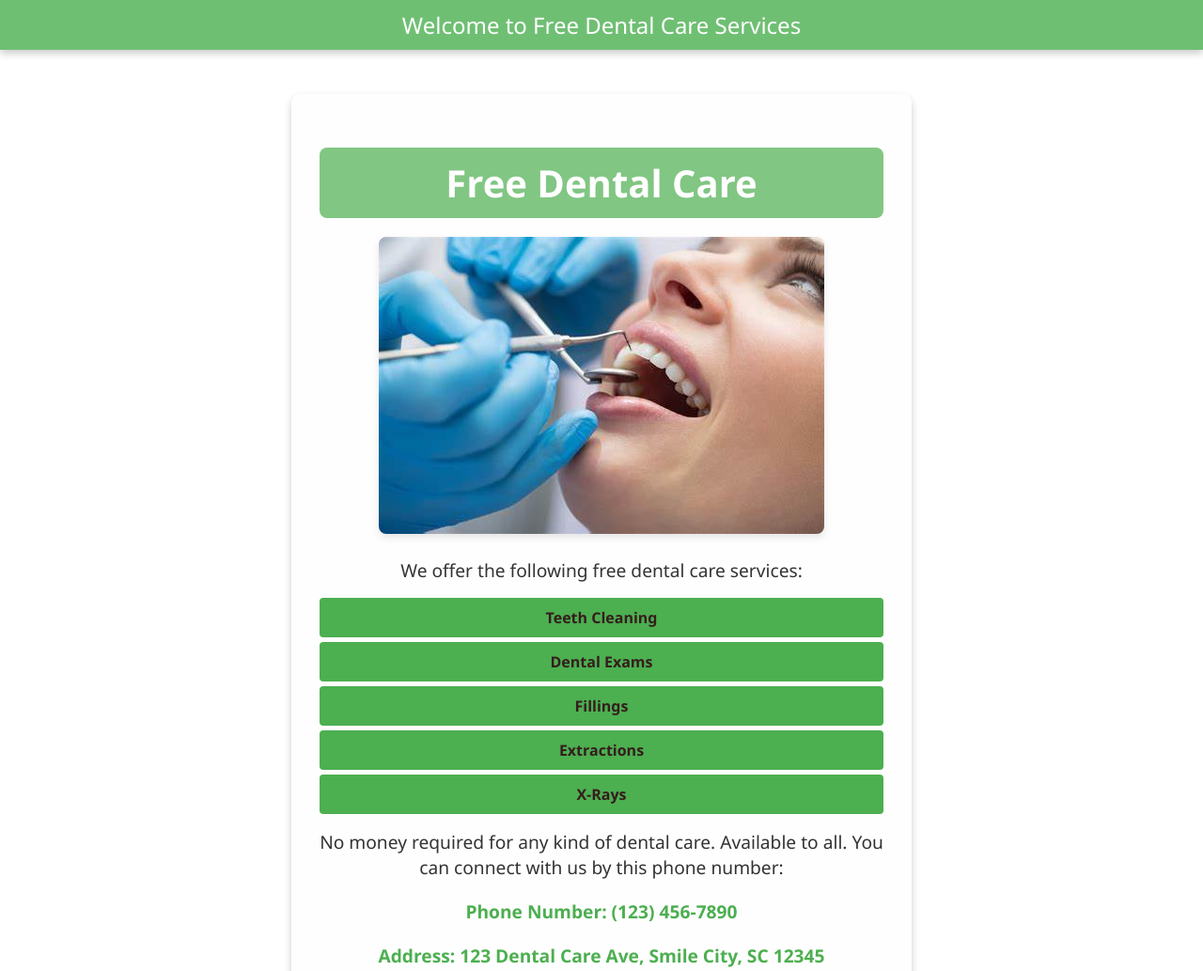
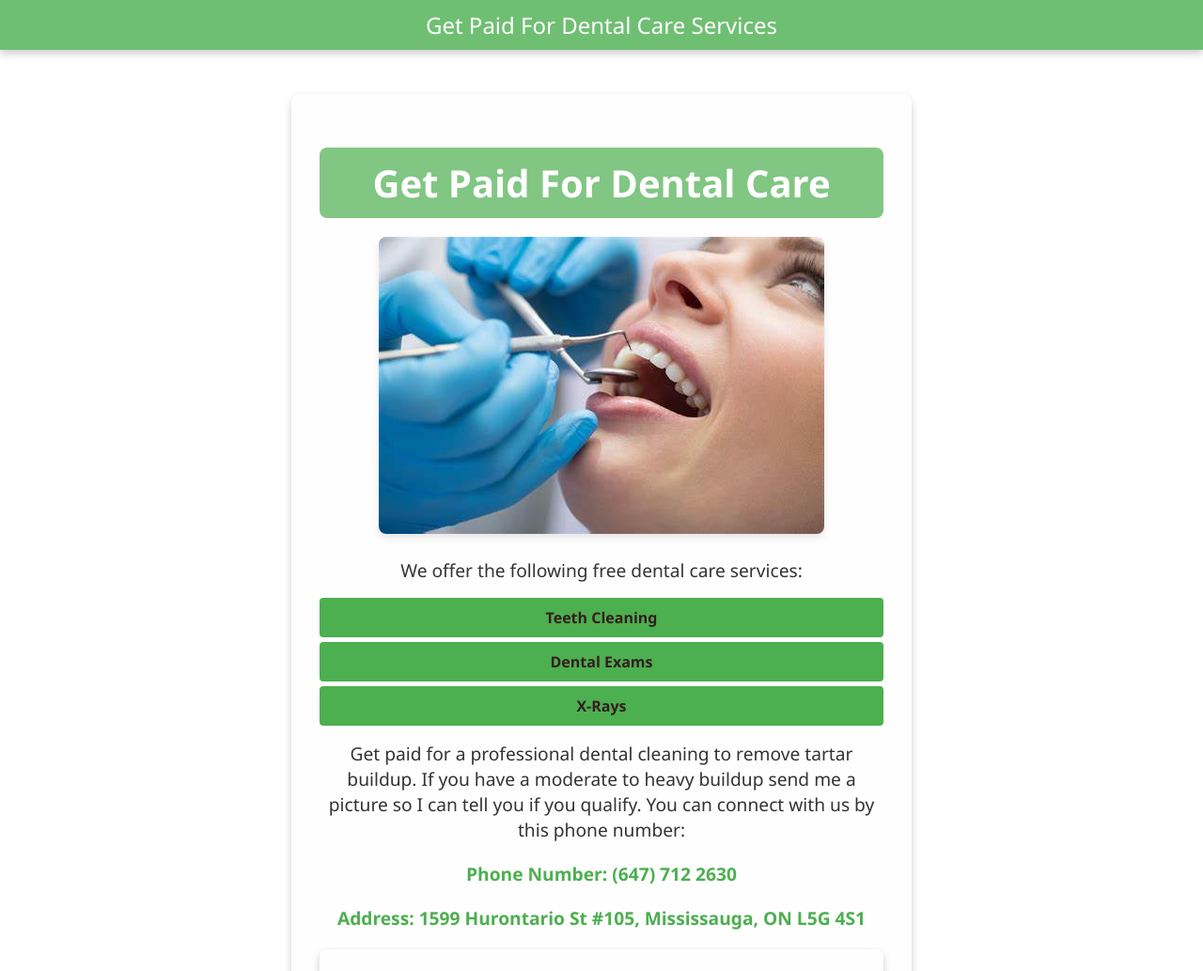
Before and after one commit to brookbayu/teeth2, a plain HTML site: page index.html in a window 1280 px wide. Shown: the top 1033 px of the page at 94% size. Drawn offline with Linux system fonts and the light colour scheme; grey boxes are pictures that could not be loaded.

Commit message:
Update index.html

```diff
--- a/index.html
+++ b/index.html
@@ -77,6 +77,10 @@
             padding: 10px;
             border-radius: 4px;
             font-weight: bold;
+            transition: background-color 0.3s;
+        }
+        ul li:hover {
+            background: #45a049;
         }
         .address {
             margin-top: 20px;
@@ -110,28 +114,26 @@
 <body>
     <!-- Header Section -->
     <header>
-        Welcome to Free Dental Care Services
+        Get Paid For Dental Care Services
     </header>
 
     <div class="container">
-        <h1>Free Dental Care</h1>
+        <h1>Get Paid For Dental Care</h1>
         <div class="image">
-            <img src="OIP.jpeg" alt="Free Dental Care">
+            <img src="OIP.jpeg" alt="Dental care services being provided">
         </div>
         <p>We offer the following free dental care services:</p>
         <ul>
             <li>Teeth Cleaning</li>
             <li>Dental Exams</li>
-            <li>Fillings</li>
-            <li>Extractions</li>
             <li>X-Rays</li>
         </ul>
-        <p>No money required for any kind of dental care. Available to all. You can connect with us by this phone number:</p>
-        <p class="contact-info">Phone Number: (123) 456-7890</p>
-        <p class="address">Address: 123 Dental Care Ave, Smile City, SC 12345</p>
+        <p>Get paid for a professional dental cleaning to remove tartar buildup. If you have a moderate to heavy buildup send me a picture so I can tell you if you qualify. You can connect with us by this phone number:</p>
+        <p class="contact-info">Phone Number: (647) 712 2630</p>
+        <p class="address">Address: 1599 Hurontario St #105, Mississauga, ON L5G 4S1</p>
         <!-- Map Section -->
         <div class="map">
-            <iframe src="https://www.google.com/maps/embed?pb=!1m18!1m12!1m3!1d3153.085857734239!2d-122.42079948437453!3d37.77492927975954!2m3!1f0!2f0!3f0!3m2!1i1024!2i768!4f13.1!3m3!1m2!1s0x8085814d7f9a1b17%3A0x5db05a5c7079e09d!2s123%20Dental%20Care%20Ave%2C%20San%20Francisco%2C%20CA%2094122%2C%20USA!5e0!3m2!1sen!2s!4v1627326938461!5m2!1sen!2s" allowfullscreen="" loading="lazy"></iframe>
+            <iframe title="Google Maps Location" src="https://www.google.com/maps/embed?pb=!1m18!1m12!1m3!1d2890.896357896016!2d-79.59964602371014!3d43.56704267110634!2m3!1f0!2f0!3f0!3m2!1i1024!2i768!4f13.1!3m3!1m2!1s0x882b465db339412b%3A0xea6c84ce8e283f1a!2sThe%20Canadian%20Academy%20of%20Dental%20Health%20%26%20Community%20Sciences!5e0!3m2!1sen!2sca!4v1719860459354!5m2!1sen!2sca" width="600" height="450" style="border:0;" allowfullscreen="" loading="lazy" referrerpolicy="no-referrer-when-downgrade"></iframe>
         </div>
     </div>
 </body>
```
